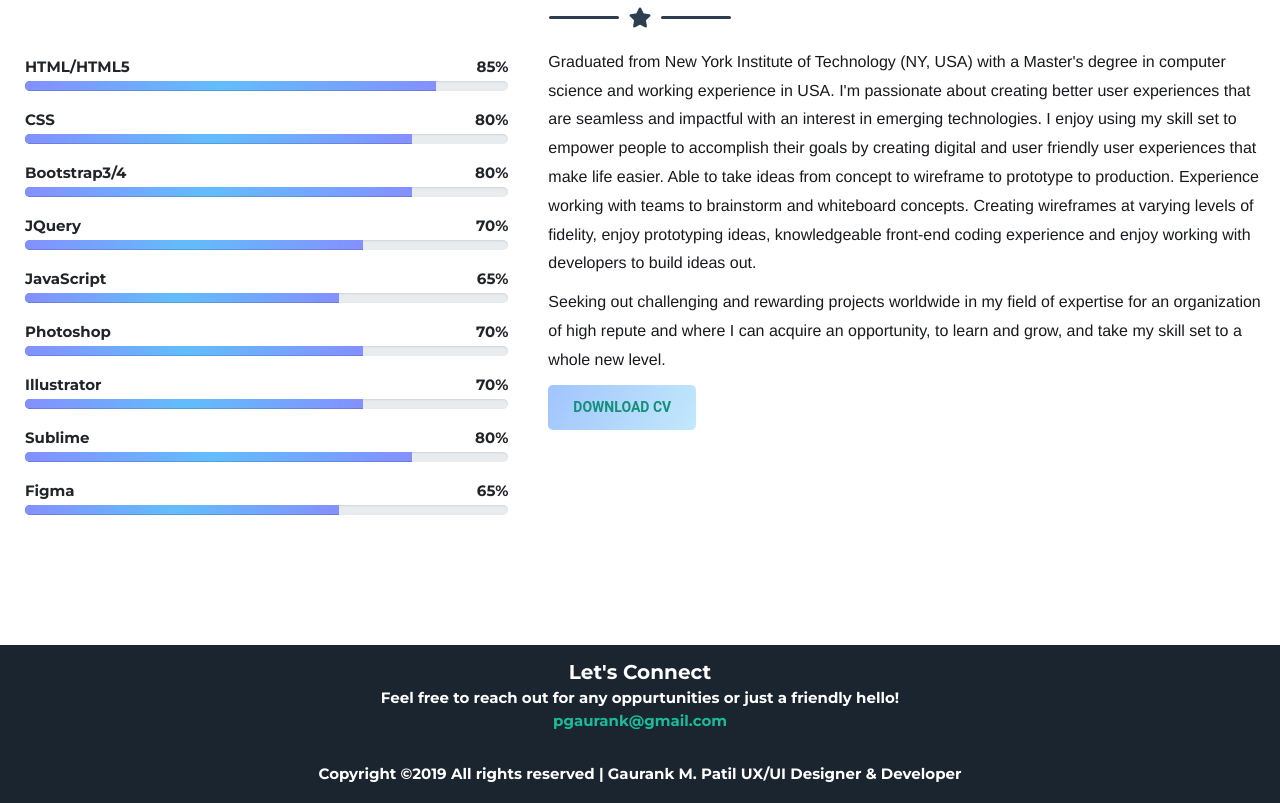
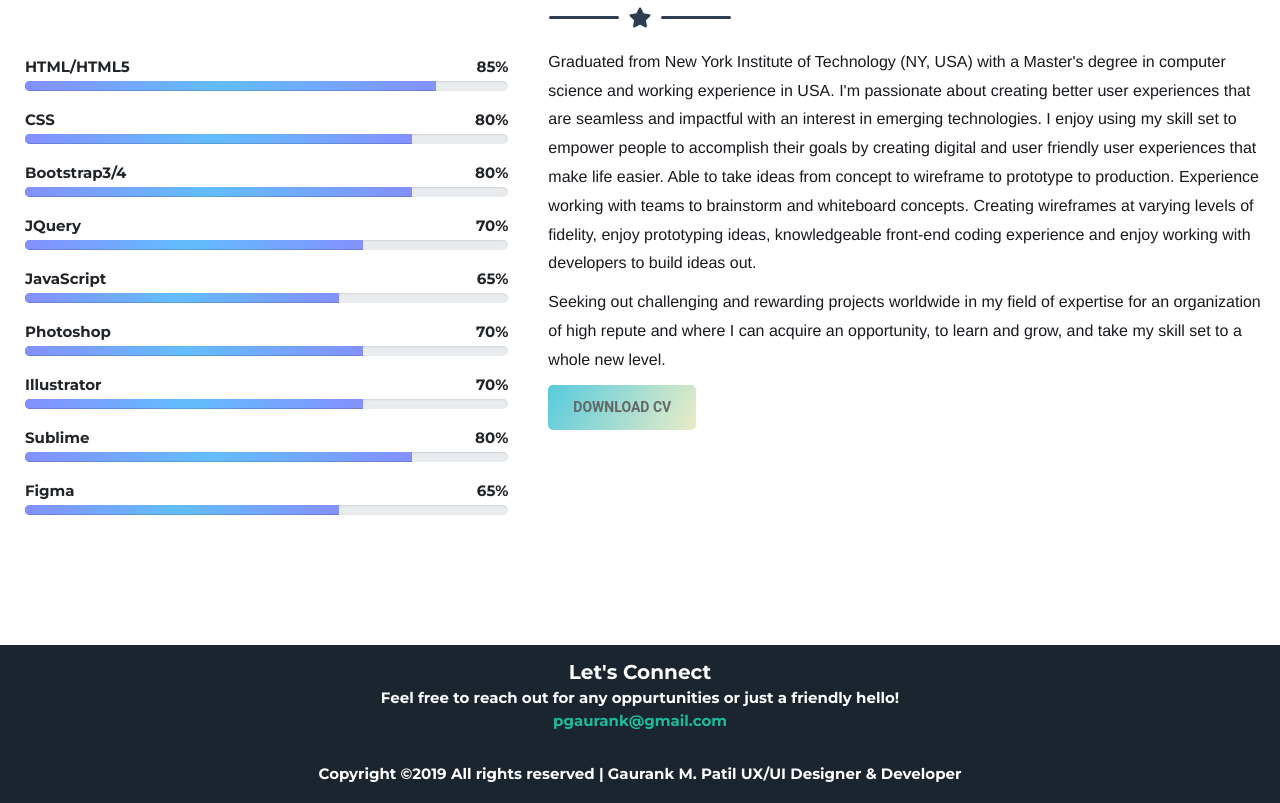
Before and after one commit to gaurankpatil/gaurankpatil.github.io, a website with bundled scripts: page index.html in a window 1280 px wide. Shown: the part 2737-3540 px from the top of the page. Built offline with nearby package versions, Linux system fonts and the light colour scheme.

Commit message:
Update index.html

```diff
--- a/index.html
+++ b/index.html
@@ -165,8 +165,8 @@ a {
 
 .primary_btn {
     display: inline-block;
-    background-image: linear-gradient(120deg, #a1c4fd 0%, #c2e9fb 100%);
-    color: #119078;
+    background-image: linear-gradient(120deg, #2bc0e4 -30%, #eaecc6 100%);
+    color: #636766;
     font-family: "Roboto",sans-serif;
     font-weight: 600;
     font-size: 14px;
```
